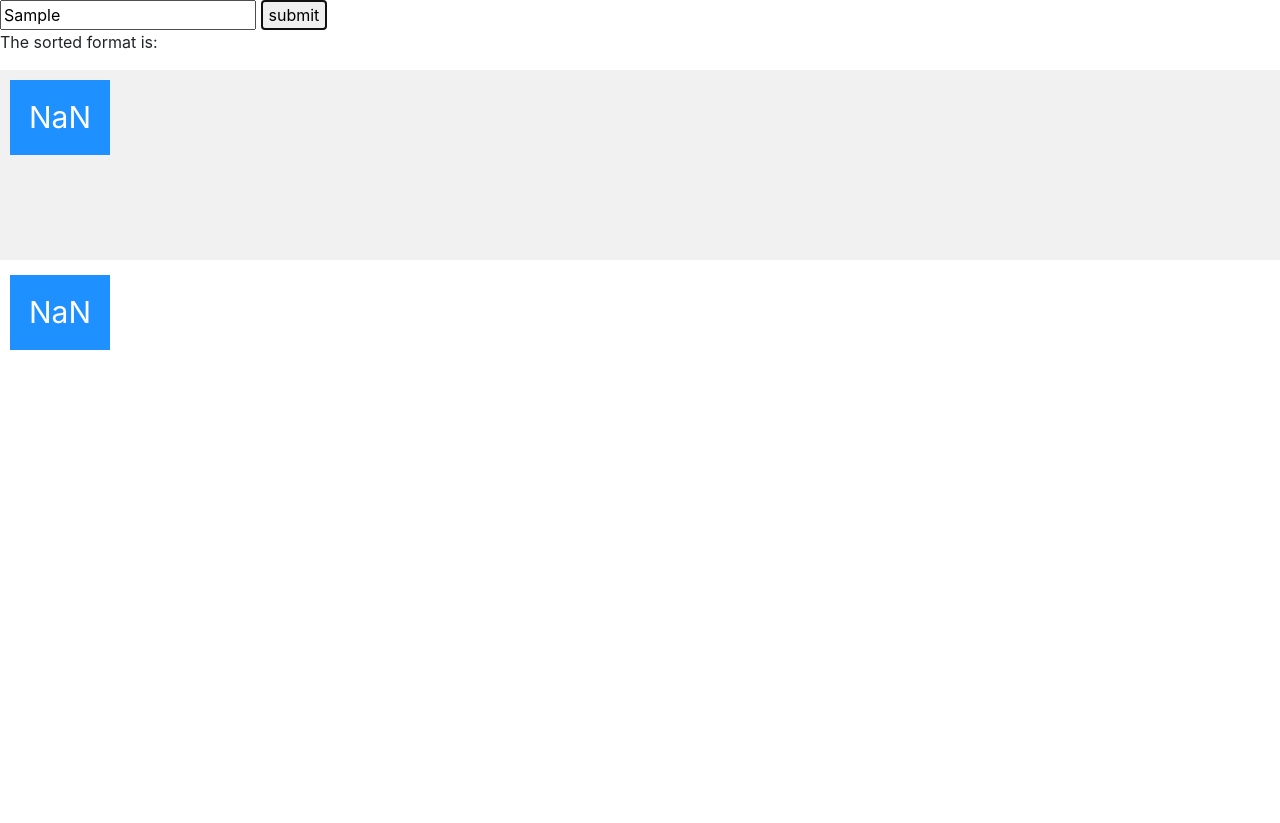
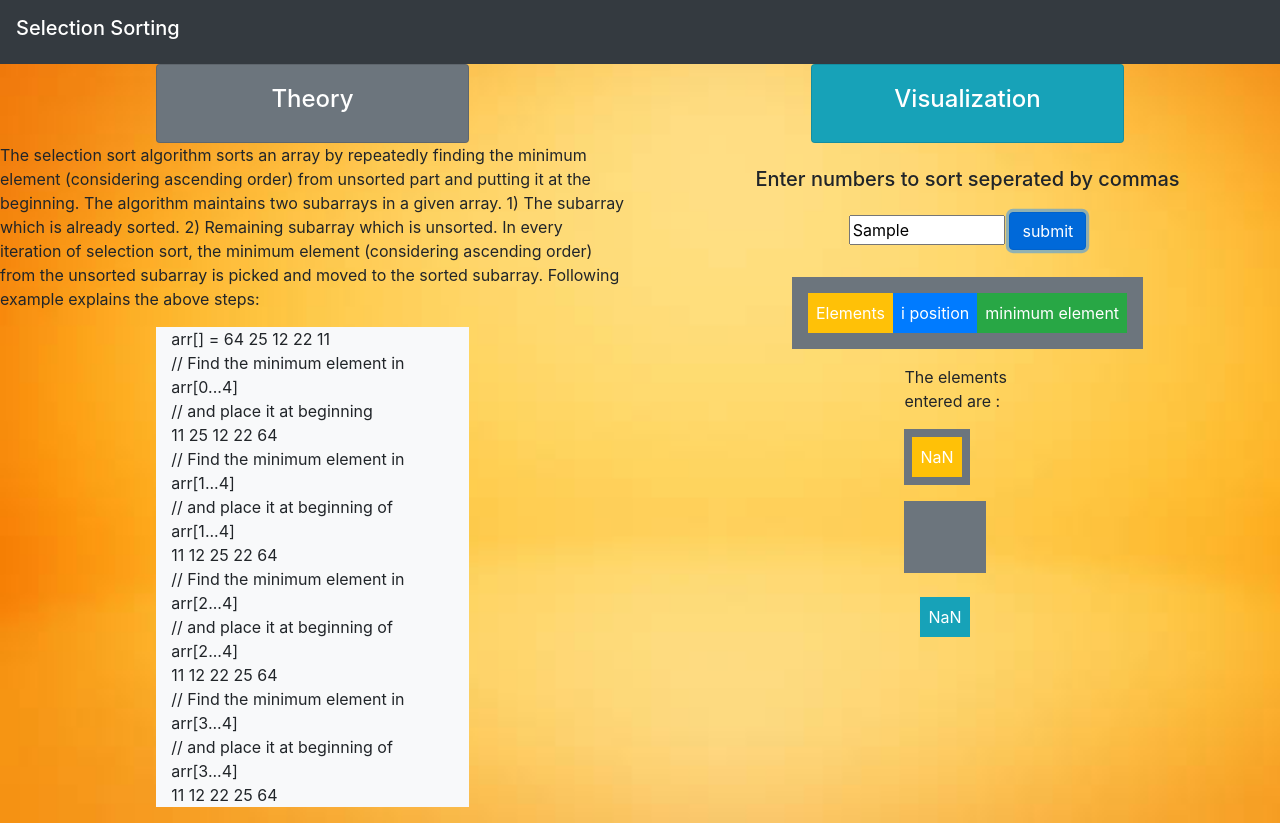
Before and after one commit to amanverma-1001/Sorting_and_Searching_visualzation, a plain HTML site: page Selectionsort/selection_sort_visualisation.html in a window 1280 px wide. Both pictures are taken after typing "Sample" into the empty fields and a click on the button "submit". Before the commit the page ends 800 px from the top, so only its background shows below. Drawn offline with nearby package versions, Linux system fonts and the light colour scheme.

Commit message:
Add theory

```diff
--- a/Selectionsort/selection_sort.js
+++ b/Selectionsort/selection_sort.js
@@ -1,16 +1,19 @@
 $(document).ready(function(){
-    var a,n,x,i,z="";
+    var a,n,x,i;
     $("button").click(function(){
+
+    $("#contentofsort").empty();
+    var z="",l="";
     n=$("#takeinput").val();
     a=n.split(",");
-
+    l=`<p>The elements entered are :</p>`;
     x=a.map((i)=>{
         i=Number(i);
-        z=z+`<div>${i}</div>`;
+        z+=`<div  class="p-2 bg-warning" style="width:50px;position:relative">${i}</div>`;
         console.log(typeof(i));
         return i;
     });
-    y=`<div class='flex-container'>${z}</div>`;
+    y=`${l}<div class="d-inline-flex p-2 bg-secondary text-white mb-3">${z}</div>`;
     $("#contentofsort").append(y);
     console.log(x);
         selectionsort(0,x);
@@ -34,7 +37,7 @@ $(document).ready(function(){
             if(x[j]<x[pos])
                 pos=j;
         }
-        console.log(`min position is ${pos}`);
+
         swap(i,pos,x);
     }
 }
@@ -53,30 +56,30 @@ function beforeswap(i,pos,x)
 {
    var d="";
    var e="",m="",h=0;
-  h=120*(pos-i);
+  h=50*(pos-i);
    console.log(h);
     for(j=0;j<x.length;j++)
     {
       if(j==i)
       {
-          d+=`<div>${x[j]}</div>`;
+        d+=`<div class="p-2 bg-info" style="width:50px;position:relative">${x[j]}</div>`;
       }
       else if(j==pos)
       {
-          d+=`<div class="move2">${x[pos]}</div>`;
+        d+=`<div class="p-2 bg-success" style="width:50px;position:relative">${x[j]}</div>`;
       }
       else
       {
-          d+=`<div>${x[j]}</div>`;
+        d+=`<div class="p-2 bg-warning" style="width:50px;position:relative">${x[j]}</div>`;
       }
     }
-    e=`<div class="flex-container">${d}</div>`;
+    e=`<div class="d-inline-flex p-3 bg-secondary text-white mb-3">${d}</div>`;
     $("#contentofsort").append(e);
    m=$("#contentofsort div:last-child div");
-   $(m[i]).animate({top:`100px`},"slow");
+   $(m[i]).animate({top:`80px`},"slow");
    $(m[i]).animate({left:`${h}px`},"slow");
    $(m[i]).animate({top:`0px`},"slow");
-   $(m[pos]).animate({top:`100px`},"slow");
+   $(m[pos]).animate({top:`80px`},"slow");
    $(m[pos]).animate({left:`-${h}px`},"slow");
    $(m[pos]).animate({top:`0px`},"slow");
 }
--- a/Selectionsort/selection_sort_visualisation.html
+++ b/Selectionsort/selection_sort_visualisation.html
@@ -7,30 +7,87 @@
         <link rel="stylesheet" href="https://maxcdn.bootstrapcdn.com/bootstrap/4.5.2/css/bootstrap.min.css">
         <script src="https://ajax.googleapis.com/ajax/libs/jquery/3.5.1/jquery.min.js"></script>
       </head>
-      <style>
-          .flex-container {
-    display: flex;
-    align-items: stretch;
-    background-color: #f1f1f1;
-  }
+     <style>
+         body{
+             background-image: url("background-sort.jpg");
+             background-repeat: no-repeat;
+             background-size: cover;
+         }
+     </style>
+    <body>
+        <nav class="navbar navbar-expand-sm bg-dark navbar-dark sticky-top">
 
-  .flex-container>div {
-      position: relative;
-    background-color: DodgerBlue;
-    color: white;
-    width: 100px;
-    margin: 10px;
-    text-align: center;
-    line-height: 75px;
-    font-size: 30px;
-  }
-      </style>
-    <body>
-        <input id="takeinput">
-        <button>submit</button>
-        <div id="contentofsort">
-         <p>The sorted format is:</p>
+            <h3 class="navbar-brand">Selection Sorting</h3>
+          </nav>
+          <div class="row">
+            <div class="col-sm-6">
+                <center>
+                <div class="card bg-secondary text-white w-50">
+                    <div class="card-body"><h4>Theory</h4></div>
+                  </div> </center>
+        <p>The selection sort algorithm sorts an array by repeatedly finding the minimum element (considering ascending order) from unsorted part and putting it at the beginning. The algorithm maintains two subarrays in a given array.
+
+            1) The subarray which is already sorted.
+            2) Remaining subarray which is unsorted.
+
+            In every iteration of selection sort, the minimum element (considering ascending order) from the unsorted subarray is picked and moved to the sorted subarray.
+
+            Following example explains the above steps: </p>
+
+<div class="container w-50 bg-light">
+    <p>
+arr[] = 64 25 12 22 11
+<br>
+// Find the minimum element in arr[0...4]
+<br>
+// and place it at beginning
+<br>
+11 25 12 22 64
+<br>
+// Find the minimum element in arr[1...4]
+<br>
+// and place it at beginning of arr[1...4]
+<br>
+11 12 25 22 64
+<br>
+// Find the minimum element in arr[2...4]
+<br>
+// and place it at beginning of arr[2...4]
+<br>
+11 12 22 25 64
+<br>
+// Find the minimum element in arr[3...4]
+<br>
+// and place it at beginning of arr[3...4]
+<br>
+11 12 22 25 64
+    </p>
+</div>
+</div>
+<div class="col-sm-6">
+<center>
+<div class="card bg-info text-white w-50">
+    <div class="card-body"><h4>Visualization</h4></div>
+  </div>
+  <br>
+       <h5>Enter numbers to sort seperated by commas</h5>
+        <input id="takeinput" class="my-3 w-25">
+        <button class="btn btn-primary">submit</button>
+    </center>
+    <center>
+    <div class="container mt-3">
+        <div class="d-inline-flex p-3 bg-secondary text-white">
+
+          <div class="p-2 bg-warning">Elements</div>
+          <div class="p-2 bg-primary">i position</div>
+          <div class="p-2 bg-success">minimum element</div>
         </div>
+      </div>
+    </center>
+        <div class="container my-3 w-25" id="contentofsort">
+        </div>
+    </div>
+    </div>
     </body>
     <script src="selection_sort.js"></script>
 </html>
```
Also changed, not shown: Bubblesort/bubble_sort_updated.js (added, +85 -0 lines), Bubblesort/script_bubble_sort.js (deleted, +0 -109 lines), Bubblesort/style.css (deleted, +0 -46 lines), Bubblesort/visulaization_recursion2.html (+2 -5 lines), Selectionsort/background-sort.jpg (added), 1 other file.
